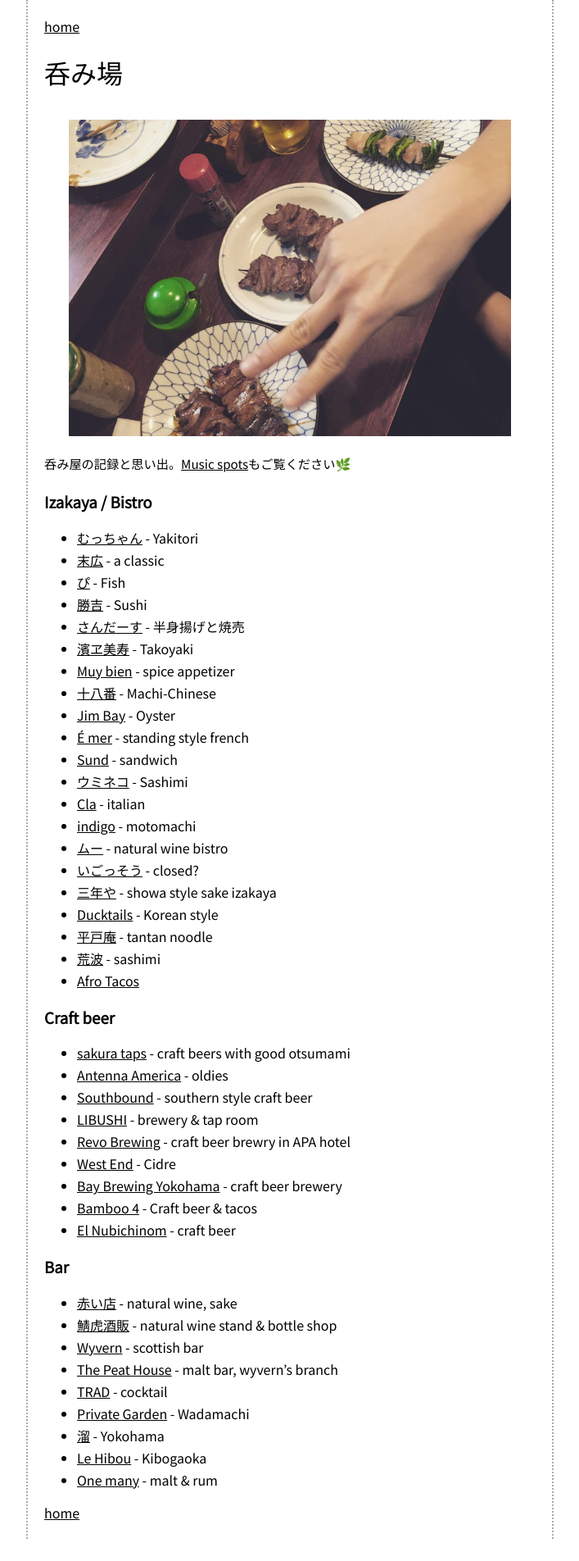
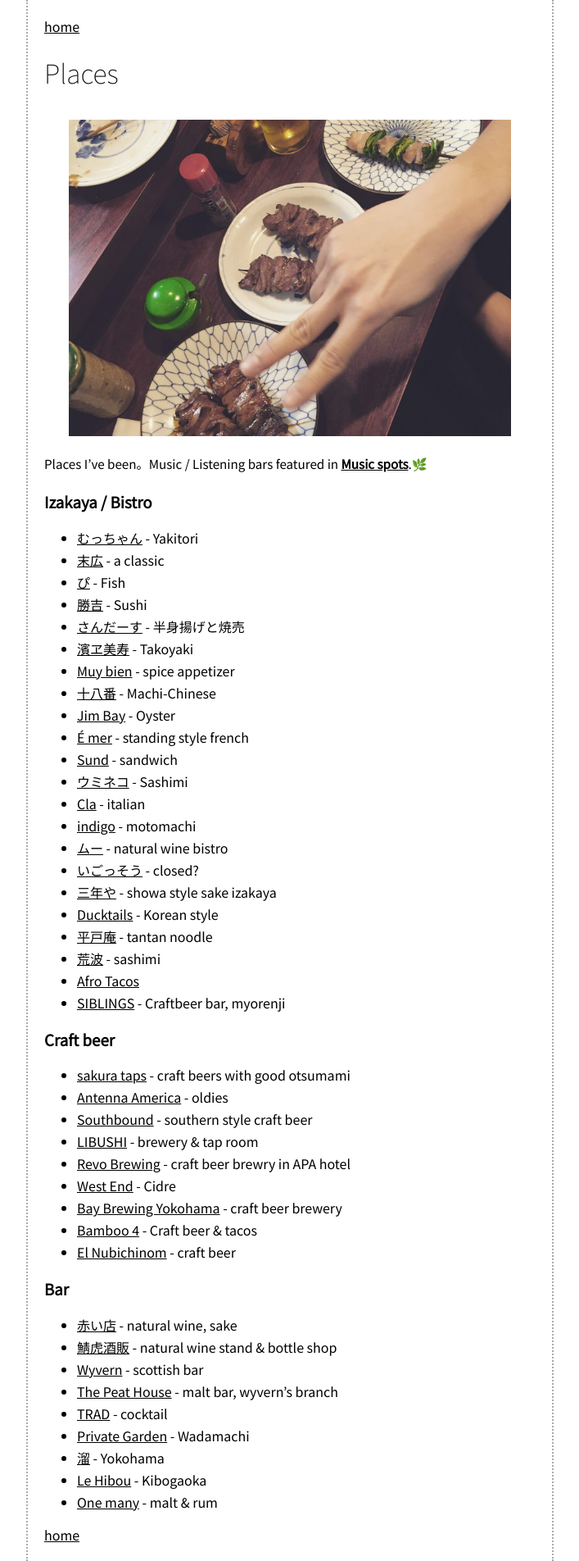
Before and after one commit to mkataoka73/mkataoka73.github.io, a Jekyll site: the page built from places.md, in a window 1280 px wide. Shown: the whole page at 82% size, without its empty margins (286-993 px from the left). Built offline with Jekyll 4.4.1, drawn with Linux system fonts in a browser that asks for light colours; before the commit the page ends 1877 px from its top, so only the background shows below that.

Commit message:
Add new page

```diff
--- a/places.md
+++ b/places.md
@@ -1,12 +1,12 @@
 ---
 layout: post
-title: 呑み場
+title: Places
 image: photos/suehiro.jpg
 large_image: true
 ---
 ![Suehiro](/assets/images/photos/suehiro.jpg){:.no-cadre}
 
-呑み屋の記録と思い出。[Music spots](/music-spots)もご覧ください🌿
+Places I've been。Music / Listening bars featured in [**Music spots**](/music-spots).🌿
 
 ### Izakaya / Bistro
 
@@ -31,6 +31,7 @@ large_image: true
 - [平戸庵]() - tantan noodle
 - [荒波](/places/aranami) - sashimi
 - [Afro Tacos](/places/afro_tacos)
+- [SIBLINGS](/places/siblings) - Craftbeer bar, myorenji
 
 ### Craft beer
 
```
Also changed, not shown: _places/siblings.md (added, +17 -0 lines), 1 other file.
